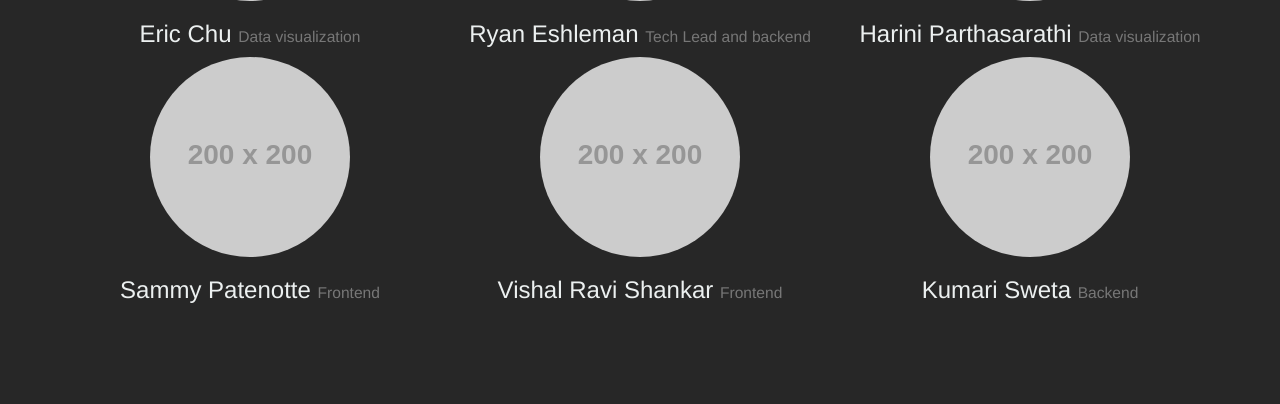
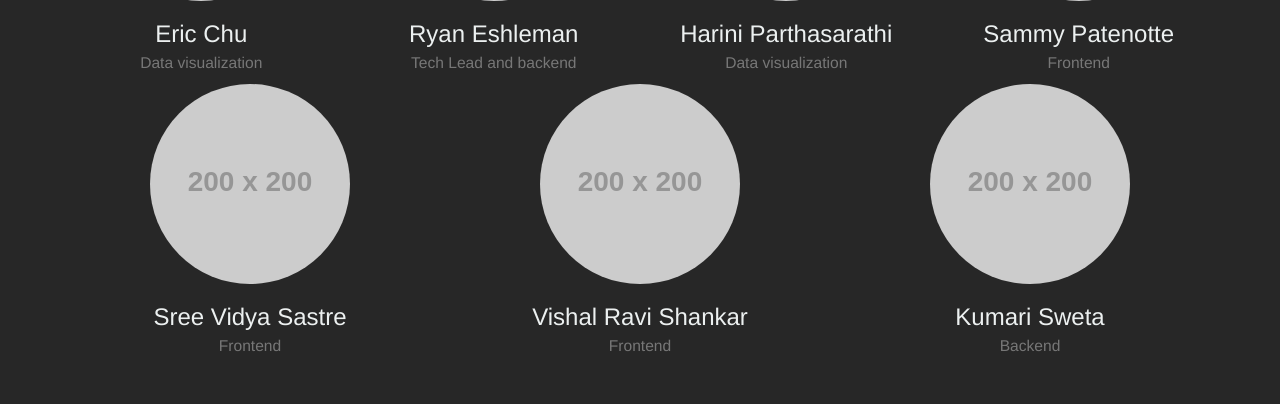
Before and after one commit to eshlefest/atmospheres, a Flask app: page /about in a window 1280 px wide. Shown: the part 436-840 px from the top of the page. Run offline with Flask 2, Linux system fonts and the light colour scheme; grey boxes labelled with a size stand in for pictures from a placeholder-image service; some libraries are stand-ins or nearby versions.

Commit message:
Fixed our team page

```diff
--- a/atmospheres/templates/about.html
+++ b/atmospheres/templates/about.html
@@ -20,39 +20,45 @@
             <div class="col-lg-12">
                 <h2 class="page-header">Our Team</h2>
             </div>
-            <div class="col-lg-4 col-sm-6 text-center">
+            <div class="col-lg-3 col-sm-6 text-center">
                 <img class="img-circle img-responsive img-center" src="http://placehold.it/200x200" alt="">
-                <h3>Eric Chu
+                <h3>Eric Chu<br>
                     <small>Data visualization</small>
                 </h3>
             </div>
-            <div class="col-lg-4 col-sm-6 text-center">
+            <div class="col-lg-3 col-sm-6 text-center">
                 <img class="img-circle img-responsive img-center" src="http://placehold.it/200x200" alt="">
-                <h3>Ryan Eshleman
+                <h3>Ryan Eshleman<br>
                     <small>Tech Lead and backend</small>
                 </h3>
             </div>
-            <div class="col-lg-4 col-sm-6 text-center">
+            <div class="col-lg-3 col-sm-6 text-center">
                 <img class="img-circle img-responsive img-center" src="http://placehold.it/200x200" alt="">
-                <h3>Harini Parthasarathi
+                <h3>Harini Parthasarathi<br>
                     <small>Data visualization</small>
                 </h3>
             </div>
-            <div class="col-lg-4 col-sm-6 text-center">
+            <div class="col-lg-3 col-sm-6 text-center">
                 <img class="img-circle img-responsive img-center" src="http://placehold.it/200x200" alt="">
-                <h3>Sammy Patenotte
+                <h3>Sammy Patenotte<br>
                     <small>Frontend</small>
                 </h3>
             </div>
             <div class="col-lg-4 col-sm-6 text-center">
                 <img class="img-circle img-responsive img-center" src="http://placehold.it/200x200" alt="">
-                <h3>Vishal Ravi Shankar
+                <h3>Sree Vidya Sastre<br>
                     <small>Frontend</small>
                 </h3>
             </div>
             <div class="col-lg-4 col-sm-6 text-center">
                 <img class="img-circle img-responsive img-center" src="http://placehold.it/200x200" alt="">
-                <h3>Kumari Sweta
+                <h3>Vishal Ravi Shankar<br>
+                    <small>Frontend</small>
+                </h3>
+            </div>
+            <div class="col-lg-4 col-sm-6 text-center">
+                <img class="img-circle img-responsive img-center" src="http://placehold.it/200x200" alt="">
+                <h3>Kumari Sweta<br>
                     <small>Backend</small>
                 </h3>
             </div>
```
